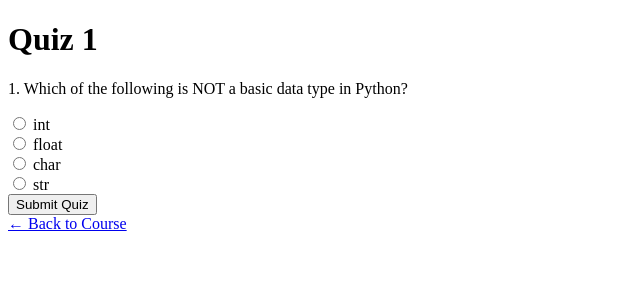
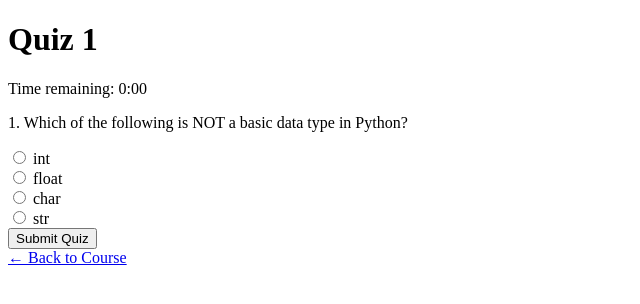
Before and after one commit to alecchendev/noobular-alpha, a Flask app: page /course/1/quiz/1 in a window 1280 px wide. Shown: the top 304 px of the page, without its empty margins (0-640 px from the left). Run offline with Flask 3, Linux system fonts and the light colour scheme; data comes from the database, SQL or seed files in the repository; tables that the repository leaves empty hold one stand-in row (values such as "Sample post"); some libraries are stand-ins or nearby versions.

Commit message:
Add timer to quiz

```diff
--- a/main.py
+++ b/main.py
@@ -94,6 +94,7 @@ def init_database() -> None:
         id INTEGER PRIMARY KEY,
         course_id INTEGER NOT NULL,
         created_at TIMESTAMP DEFAULT CURRENT_TIMESTAMP,
+        started_at TIMESTAMP,
         FOREIGN KEY (course_id) REFERENCES courses (id)
     )""")
 
@@ -678,6 +679,8 @@ QUIZ_KNOWLEDGE_POINT_COUNT_THRESHOLD = 5  # 15
 # number of questions in a quiz
 QUIZ_QUESTION_COUNT = 5
 assert QUIZ_KNOWLEDGE_POINT_COUNT_THRESHOLD >= QUIZ_QUESTION_COUNT
+# number of minutes allowed for a quiz
+QUIZ_TIME_LIMIT_MINUTES = 15
 # TODO: have a cutoff of knowledge points before they must take a quiz
 
 
@@ -998,12 +1001,23 @@ def quiz_page(course_id: int, quiz_id: int) -> str:
     db = get_db()
     cursor = db.cursor()
 
-    # Verify quiz exists and belongs to course
+    # Verify quiz exists and belongs to course, and set start time if not started
     cursor.execute(
-        "SELECT id FROM quizzes WHERE id = ? AND course_id = ?", (quiz_id, course_id)
+        "SELECT started_at FROM quizzes WHERE id = ? AND course_id = ?",
+        (quiz_id, course_id),
     )
-    if not cursor.fetchone():
+    quiz_row = cursor.fetchone()
+    if not quiz_row:
         abort(404)
+
+    # Set started_at if this is the first time loading the quiz
+    started_at = quiz_row[0]
+    if started_at is None:
+        cursor.execute(
+            "UPDATE quizzes SET started_at = CURRENT_TIMESTAMP WHERE id = ?", (quiz_id,)
+        )
+        db.commit()
+        # For template, we'll use JavaScript Date.now() since we just set it to current time
 
     # Load quiz questions
     cursor.execute(
@@ -1032,7 +1046,13 @@ def quiz_page(course_id: int, quiz_id: int) -> str:
 
     quiz = Quiz(id=quiz_id, course_id=course_id, questions=questions)
 
-    return render_template("quiz.html", course=course, quiz=quiz)
+    return render_template(
+        "quiz.html",
+        course=course,
+        quiz=quiz,
+        started_at=started_at,
+        quiz_time_limit_minutes=QUIZ_TIME_LIMIT_MINUTES,
+    )
 
 
 @app.route("/course/<int:course_id>/quiz/<int:quiz_id>/submit", methods=["POST"])
--- a/templates/quiz.html
+++ b/templates/quiz.html
@@ -6,8 +6,10 @@
 </head>
 <body>
     <h1>Quiz {{ quiz.id }}</h1>
+    <p>Time remaining: <span id="timer"></span></p>
 
-    <form hx-post="/course/{{ course.id }}/quiz/{{ quiz.id }}/submit"
+    <form id="quiz-form"
+          hx-post="/course/{{ course.id }}/quiz/{{ quiz.id }}/submit"
           hx-target="#submit-section"
           hx-swap="outerHTML">
         {% for question in quiz.questions %}
@@ -25,5 +27,31 @@
     </form>
 
     <a href="/course/{{ course.id }}">← Back to Course</a>
+
+    <script>
+        const startTime = {% if started_at %}new Date("{{ started_at }}".replace(' ', 'T') + 'Z').getTime(){% else %}Date.now(){% endif %};
+        const timeLimitMs = {{ quiz_time_limit_minutes }} * 60 * 1000;
+        const endTime = startTime + timeLimitMs;
+        let submitted = false;
+
+        function updateTimer() {
+            const now = Date.now();
+            const remaining = endTime - now;
+
+            if (remaining <= 0 && !submitted) {
+                submitted = true;
+                document.getElementById('timer').textContent = '0:00';
+                htmx.trigger('#quiz-form', 'submit');
+                clearInterval(timerInterval);
+            } else {
+                const minutes = Math.floor(remaining / 60000);
+                const seconds = Math.floor((remaining % 60000) / 1000);
+                document.getElementById('timer').textContent = `${minutes}:${seconds.toString().padStart(2, '0')}`;
+            }
+        }
+
+        updateTimer();
+        const timerInterval = setInterval(updateTimer, 1000);
+    </script>
 </body>
 </html>
```
